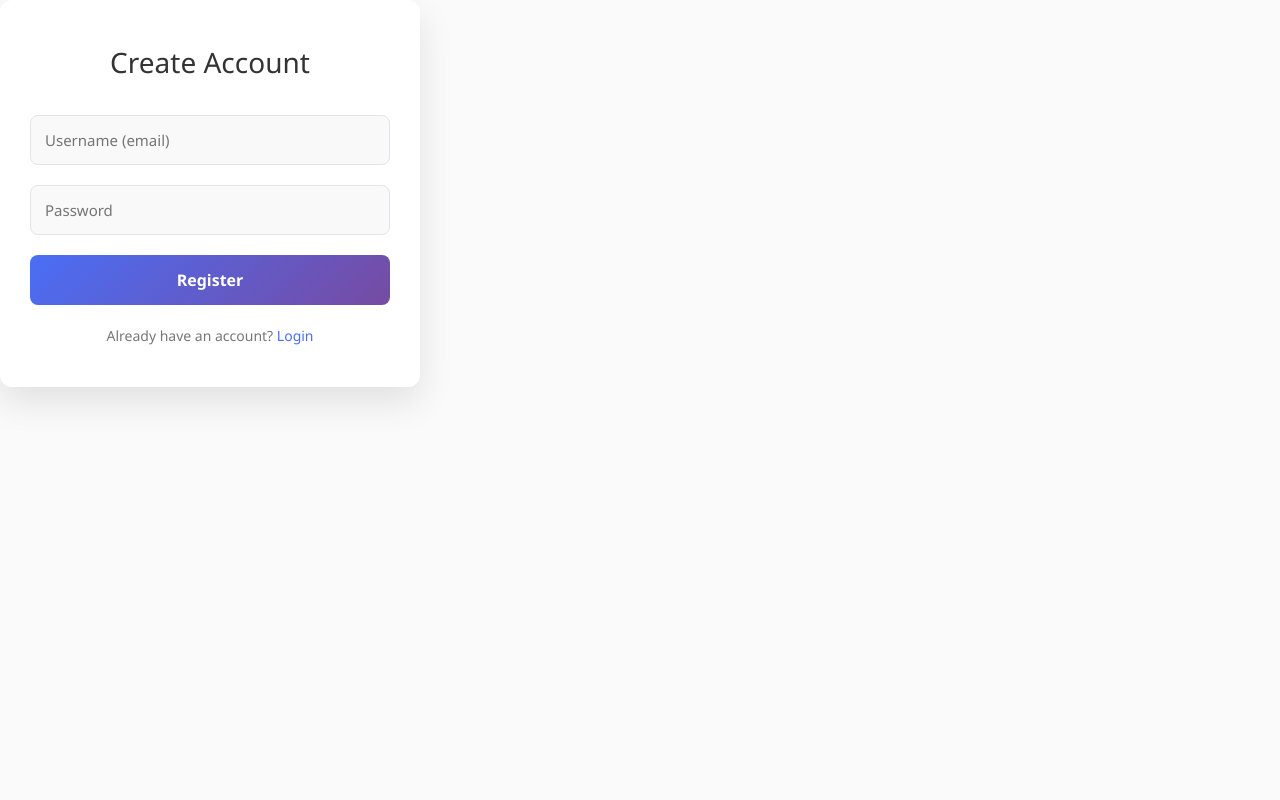
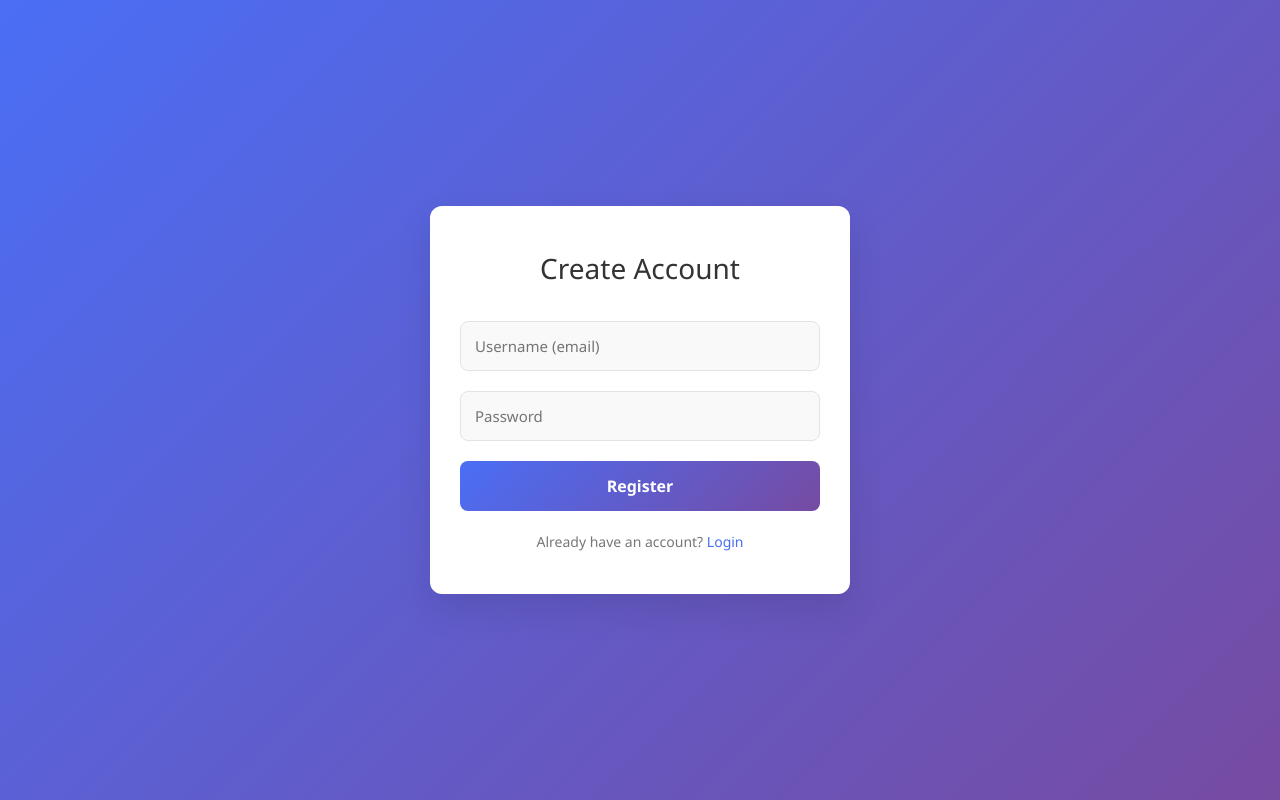
Before and after one commit to siddgawad/bookmark-rebuild, a plain HTML site: page frontend/register.html in a window 1280 px wide. Drawn offline with Linux system fonts and the light colour scheme.

Commit message:
stying changes

```diff
--- a/frontend/register.html
+++ b/frontend/register.html
@@ -6,7 +6,7 @@
   <title>Register</title>
   <link rel="stylesheet" href="../css/style.css" />
 </head>
-<body>
+<body class="auth-page">
   <div class="auth-container">
     <h2>Create Account</h2>
     <form id="register-form">
```
